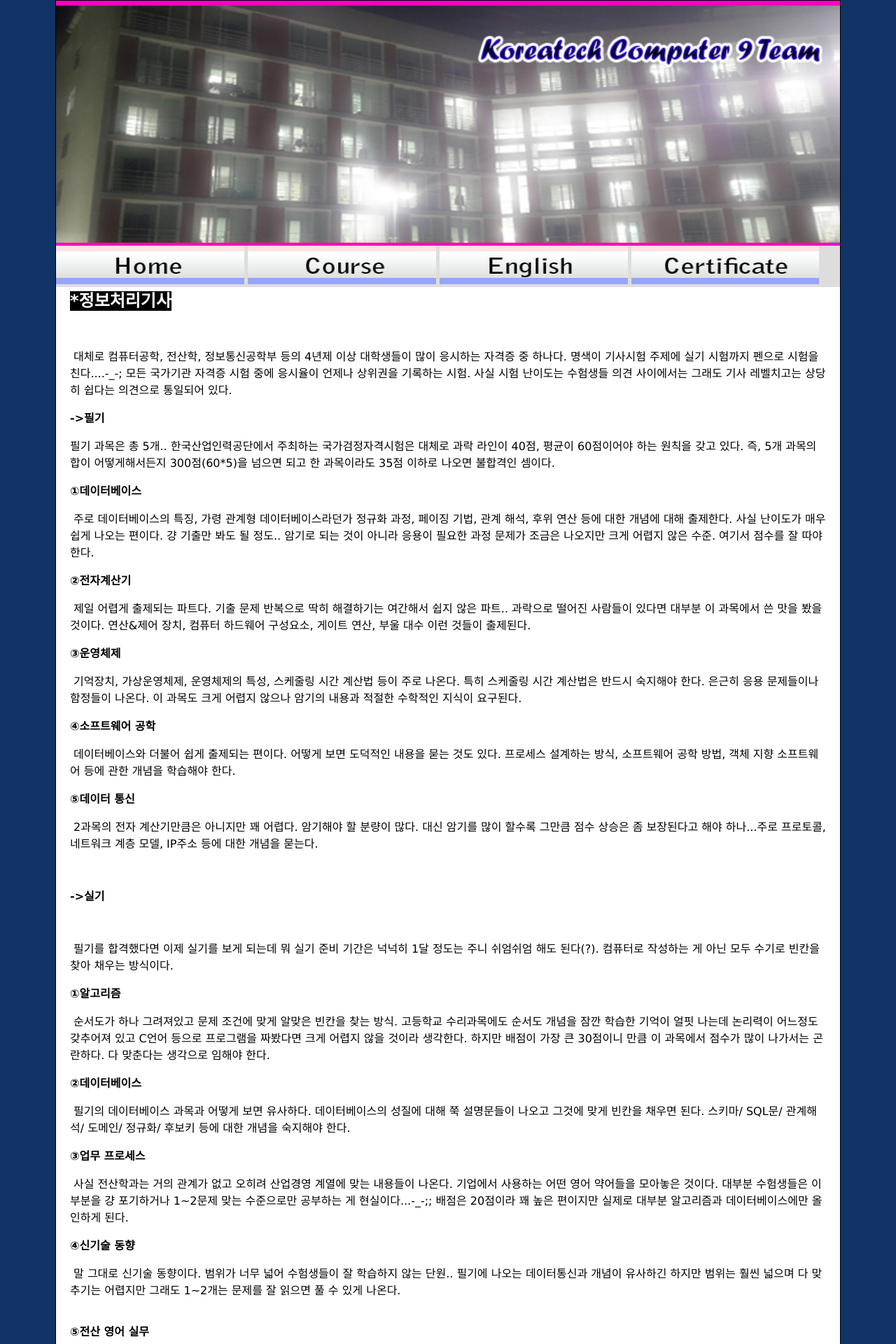
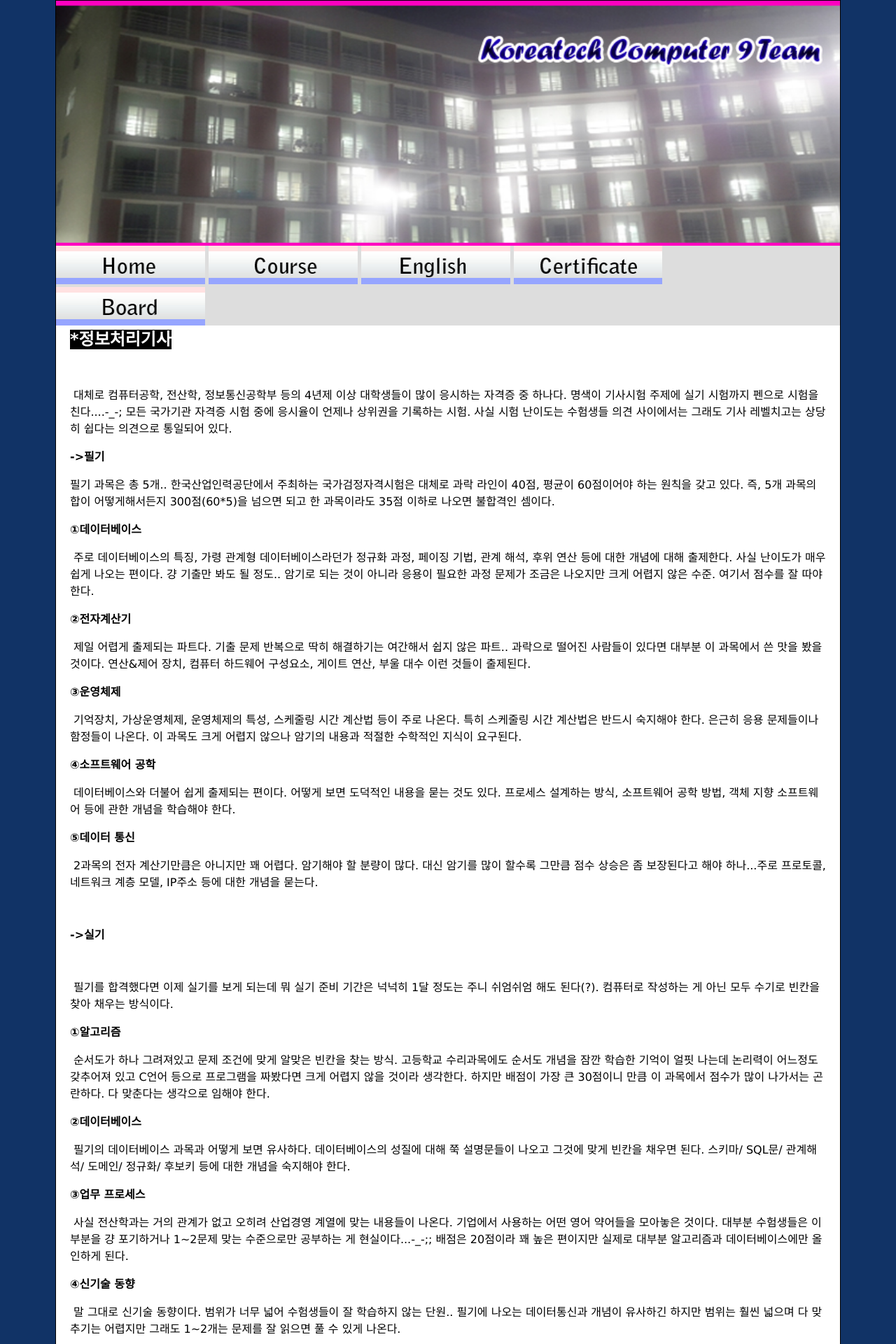
Before and after one commit to myungkwan/computer9team.github.com, a Jekyll site: the page certificate.html, which Jekyll copies as it is, in a window 1280 px wide. Shown: the top 1920 px of the page at 70% size. Built offline with Jekyll 4.4.1, drawn with Linux system fonts in a browser that asks for light colours.

Commit message:
Update certificate.html

```diff
--- a/certificate.html
+++ b/certificate.html
@@ -58,10 +58,11 @@
 <div id="container">
   <div id="header">
     <img src="img2/logo4.jpg" width="100%" style="max-width: 100%; height:auto;" /><br />
-    <a href="index.html"><img src="img2/home.jpg" width="24%" height="55" /></a>
-    <a href="course.html"><img src="img2/course.jpg" width="24%" height="55" /></a>
-    <a href="english.html"><img src="img2/Englsih.jpg" width="24%" height="55" /></a>
-    <a href="certificate.html"><img src="img2/certificate.jpg" width="24%" height="55" /></a><br />
+    <a href="index.html"><img src="img2/home.jpg" width="19%" height="55" /></a>
+    <a href="course.html"><img src="img2/course.jpg" width="19%" height="55" /></a>
+    <a href="english.html"><img src="img2/Englsih.jpg" width="19%" height="55" /></a>
+    <a href="certificate.html"><img src="img2/certificate.jpg" width="19%" height="55" /></a><br />
+    <a href="board.html"><img src="img2/board.jpg" width="19%" height="55" /></a><br />
     <!-- end #header -->
   </div>
   <div id="mainContent">
```
